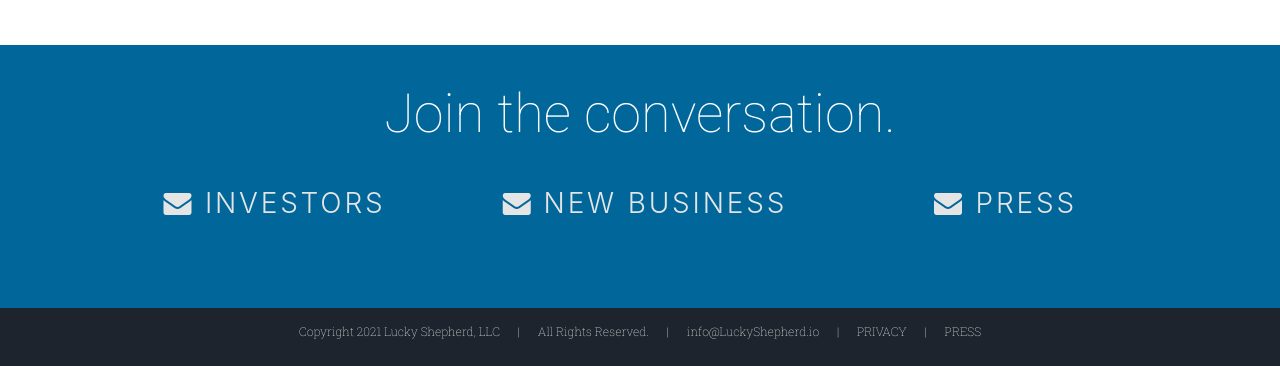
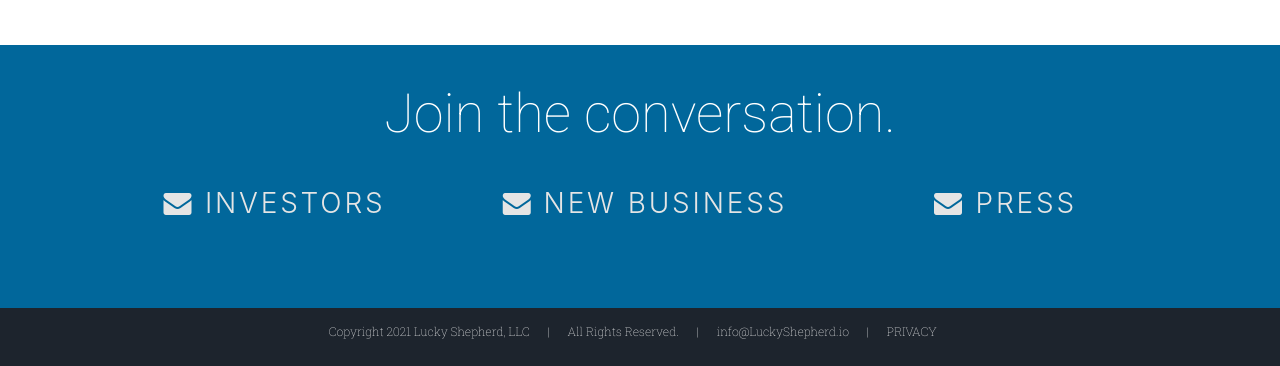
Before and after one commit to BasilDhilloo/ShephardNew, a plain HTML site: page index.html in a window 1280 px wide. Shown: the part 6541-6907 px from the top of the page. Drawn offline with nearby package versions, Linux system fonts and the light colour scheme.

Commit message:
New Changes

```diff
--- a/index.html
+++ b/index.html
@@ -542,7 +542,7 @@
       <div class="row nomargin justify-content-center" style="background-color: #1D242D;">
         <div class="col-md-10 nopadding align-items-center">
           <div>
-            <p class="footer">Copyright 2021 Lucky Shepherd, LLC   |   All Rights Reserved.   |   info@LuckyShepherd.io   |   PRIVACY   |   PRESS</p>
+            <p class="footer">Copyright 2021 Lucky Shepherd, LLC   |   All Rights Reserved.   |   info@LuckyShepherd.io   |   PRIVACY  </p>
           </div>
         </div>
       </div>
```
